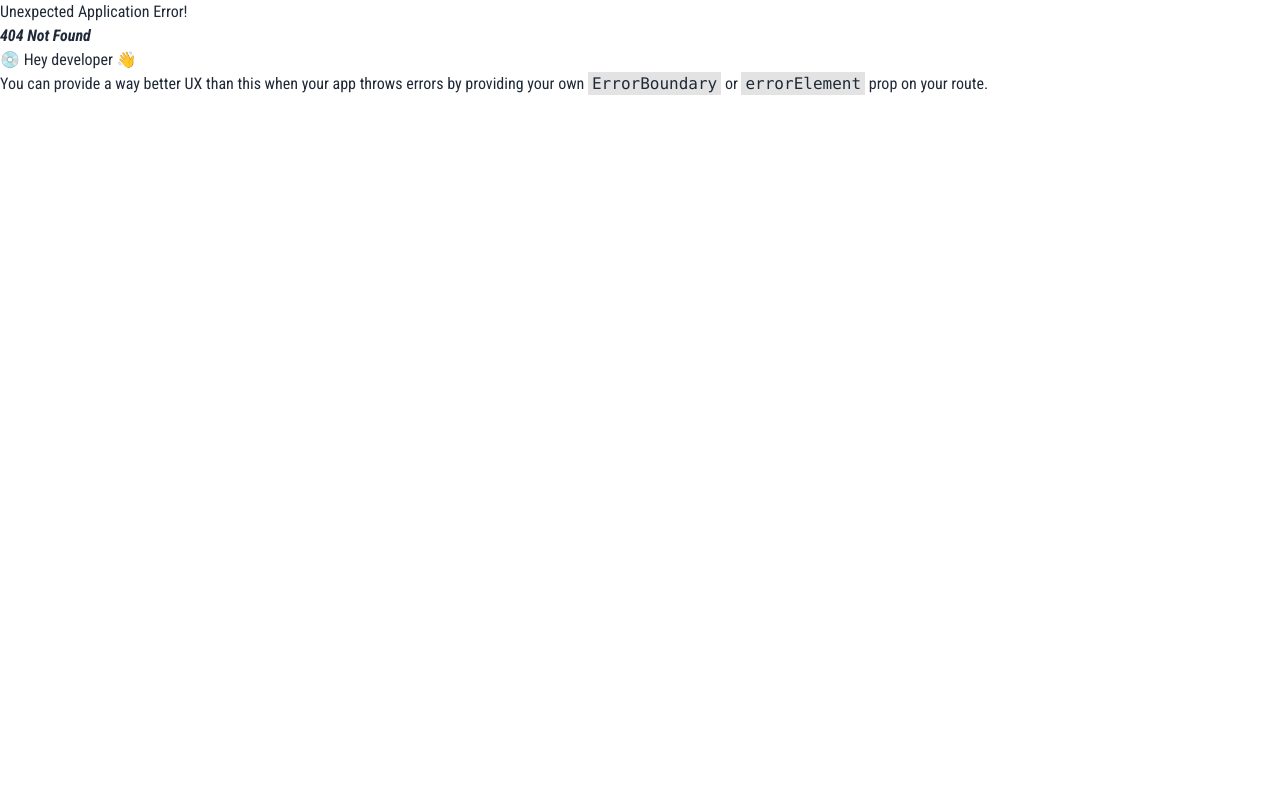
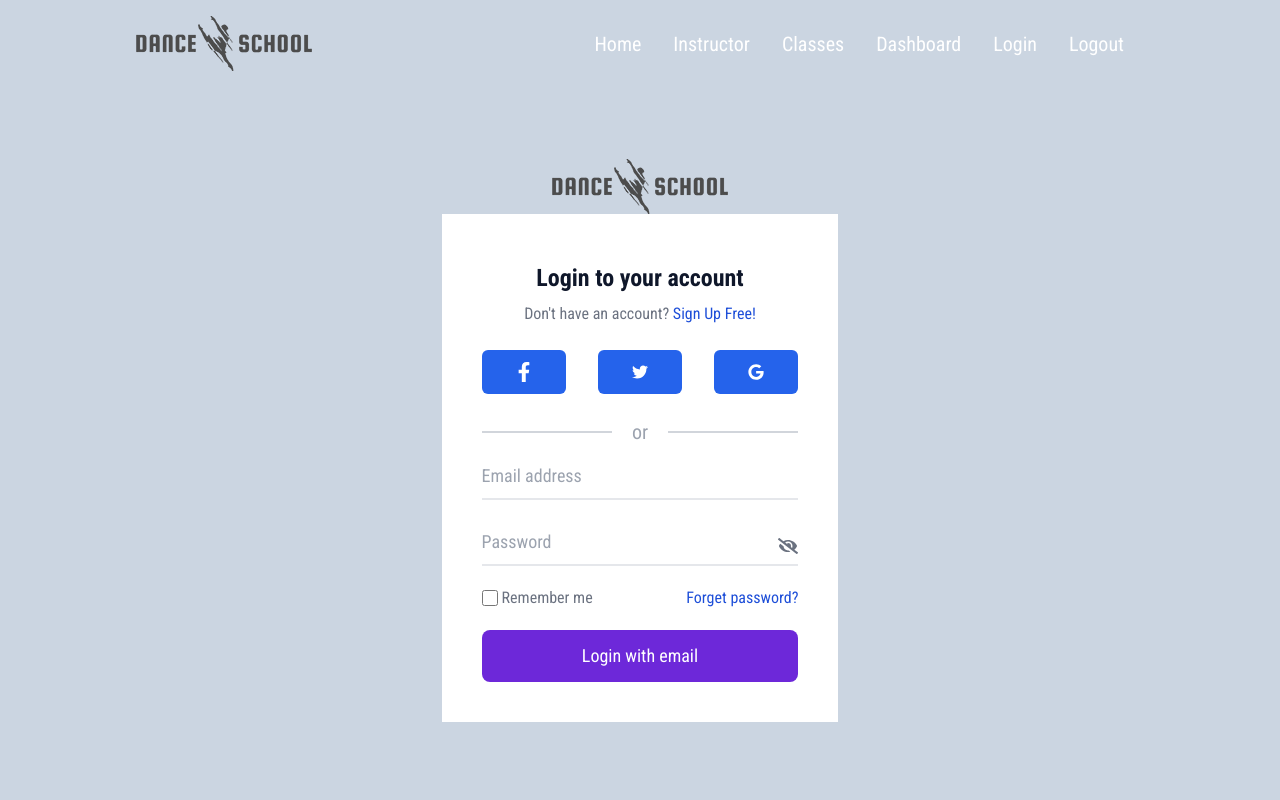
Before and after one commit to mahamudulhasan-me/dance-school, a React (Vite) app: page /login in a window 1280 px wide. Before the commit this address had no page. Shown: the top 800 px of the page. Built offline with nearby package versions, Linux system fonts and the light colour scheme.

Commit message:
add signin signup page

```diff
--- a/src/pages/Shared/Header/Header.jsx
+++ b/src/pages/Shared/Header/Header.jsx
@@ -16,7 +16,7 @@ const Header = () => {
       <Link>
         <li>Dashboard</li>
       </Link>
-      <Link>
+      <Link to={"/login"}>
         <li>Login</li>
       </Link>
       <Link>
--- /dev/null
+++ b/src/pages/User/Login.jsx
@@ -0,0 +1,100 @@
+import React, { useState } from "react";
+import {
+  FaEye,
+  FaEyeSlash,
+  FaFacebookF,
+  FaGoogle,
+  FaTwitter,
+} from "react-icons/fa";
+import { Link } from "react-router-dom";
+import logo from "../../assets/images//dance-logo.png";
+import Register from "./Register";
+const Login = () => {
+  const [showPassword, setShowPassword] = useState(false);
+  const [signUp, setSignUp] = useState(false);
+  return (
+    <div className="min-h-screen flex flex-col justify-center items-center  bg-slate-300 py-10">
+      <img src={logo} alt="" className="mt-20" />
+      {!signUp ? (
+        <div className=" w-[31%] mx-auto bg-white p-10">
+          <h1 className="text-center text-2xl text-slate-900 font-semibold my-2">
+            Login to your account
+          </h1>
+
+          <p className="text-center text-gray-500">
+            Don&apos;t have an account?
+            <Link
+              className="text-blue-700  hover:underline"
+              onClick={() => setSignUp(!signUp)}
+            >
+              {" "}
+              Sign Up Free!
+            </Link>
+          </p>
+
+          <div className="grid grid-cols-3 gap-8 my-6">
+            <div className="bg-blue-600 py-3 rounded-md flex text-white justify-center items-center">
+              <FaFacebookF size={20} />
+            </div>
+            <div className="bg-blue-600 py-2 rounded-md flex text-white justify-center items-center">
+              <FaTwitter />
+            </div>
+            <div className="bg-blue-600 py-2 rounded-md flex text-white justify-center items-center">
+              <FaGoogle />
+            </div>
+          </div>
+          <div className="flex items-center gap-5 text-xl text-gray-400">
+            <div className="w-full h-0.5 bg-gray-300"></div>
+            <p>or</p>
+            <div className="w-full h-0.5 bg-gray-300"></div>
+          </div>
+          <form className="space-y-5 mt-2">
+            <div>
+              <input
+                type="email"
+                name="email"
+                id="email"
+                placeholder="Email address"
+                className="outline-none w-full  border-b-2 focus:border-violet-600 py-2 text-lg"
+              />
+            </div>
+            <div className="relative">
+              <input
+                type={`${showPassword ? "text" : "password"}`}
+                name="password"
+                id="password"
+                placeholder="Password"
+                className="outline-none w-full  border-b-2 focus:border-violet-600 py-2 text-lg"
+              />
+              <div
+                onClick={() => setShowPassword(!showPassword)}
+                className="absolute right-0 top-4 text-gray-500 hover:text-violet-600 text-xl"
+              >
+                {showPassword ? <FaEye /> : <FaEyeSlash />}
+              </div>
+            </div>
+            <div className="flex justify-between items-center">
+              <div className="flex items-center gap-1 text-gray-500">
+                <input type="checkbox" name="" id="" className="w-4 h-4" />
+                Remember me
+              </div>
+              <Link className="text-blue-700 hover:underline">
+                Forget password?
+              </Link>
+            </div>
+
+            <input
+              type="submit"
+              value="Login with email"
+              className="mt-10 text-center cursor-pointer bg-violet-700 w-full text-white text-lg rounded-lg py-3"
+            />
+          </form>
+        </div>
+      ) : (
+        <Register signUp={signUp} setSignUp={setSignUp} />
+      )}
+    </div>
+  );
+};
+
+export default Login;
--- /dev/null
+++ b/src/pages/User/Register.jsx
@@ -0,0 +1,96 @@
+import React, { useState } from "react";
+import { FaEye, FaEyeSlash } from "react-icons/fa";
+import { Link } from "react-router-dom";
+const Register = ({ signUp, setSignUp }) => {
+  const [showPassword, setShowPassword] = useState(false);
+  const [showConfPassword, setShowConfPassword] = useState(false);
+  return (
+    <>
+      <div className=" w-[31%] mx-auto bg-white p-10">
+        <h1 className="text-center text-2xl text-slate-900 font-semibold my-2">
+          SignUp for free
+        </h1>
+
+        <form className="space-y-4 mt-2">
+          <input
+            type="text"
+            name="name"
+            id="name"
+            placeholder="Full Name"
+            className="outline-none w-full  border-b-2 focus:border-violet-600 py-2 text-lg"
+          />
+          <input
+            type="email"
+            name="email"
+            id="email"
+            placeholder="Email address"
+            className="outline-none w-full  border-b-2 focus:border-violet-600 py-2 text-lg"
+          />
+          <input
+            type="url"
+            name="photoUrl"
+            id="photoUrl"
+            placeholder="Photo URL"
+            className="outline-none w-full  border-b-2 focus:border-violet-600 py-2 text-lg"
+          />
+
+          <div className="relative">
+            <input
+              type={`${showPassword ? "text" : "password"}`}
+              name="password"
+              id="password"
+              placeholder="Password"
+              className="outline-none w-full  border-b-2 focus:border-violet-600 py-2 text-lg"
+            />
+            <div
+              onClick={() => setShowPassword(!showPassword)}
+              className="absolute right-0 top-4 text-gray-500 hover:text-violet-600 text-xl"
+            >
+              {showPassword ? <FaEye /> : <FaEyeSlash />}
+            </div>
+          </div>
+          <div className="relative">
+            <input
+              type={`${showConfPassword ? "text" : "password"}`}
+              name="password"
+              id="password"
+              placeholder="Confirm password"
+              className="outline-none w-full  border-b-2 focus:border-violet-600 py-2 text-lg"
+            />
+            <div
+              onClick={() => setShowConfPassword(!showConfPassword)}
+              className="absolute right-0 top-4 text-gray-500 hover:text-violet-600 text-xl"
+            >
+              {showConfPassword ? <FaEye /> : <FaEyeSlash />}
+            </div>
+          </div>
+
+          <div className="flex items-center gap-1 text-gray-500 text-sm">
+            <input type="checkbox" name="" id="" className="w-4 h-4" />I agree
+            to the{" "}
+            <Link className="text-blue-600 underline">privacy policy</Link> and
+            <Link className="text-blue-600 underline">terms of service</Link>.
+          </div>
+
+          <input
+            type="submit"
+            value="Login with email"
+            className="mt-10 text-center cursor-pointer bg-violet-700 w-full text-white text-lg rounded-lg py-3"
+          />
+          <p className="text-center text-gray-500">
+            Already have an account?
+            <Link
+              className="text-blue-700  hover:underline "
+              onClick={() => setSignUp(!signUp)}
+            >
+              {" "}
+              Sign In
+            </Link>
+          </p>
+        </form>
+      </div>
+    </>
+  );
+};
+
+export default Register;
--- a/src/routers/Router.jsx
+++ b/src/routers/Router.jsx
@@ -1,6 +1,7 @@
 import { createBrowserRouter } from "react-router-dom";
 import Main from "../layouts/Main";
 import Home from "../pages/Home/Home";
+import Login from "../pages/User/Login";
 
 const router = createBrowserRouter([
   {
@@ -11,6 +12,10 @@ const router = createBrowserRouter([
         path: "/",
         element: <Home />,
       },
+      {
+        path: "login",
+        element: <Login />,
+      },
     ],
   },
 ]);
```
